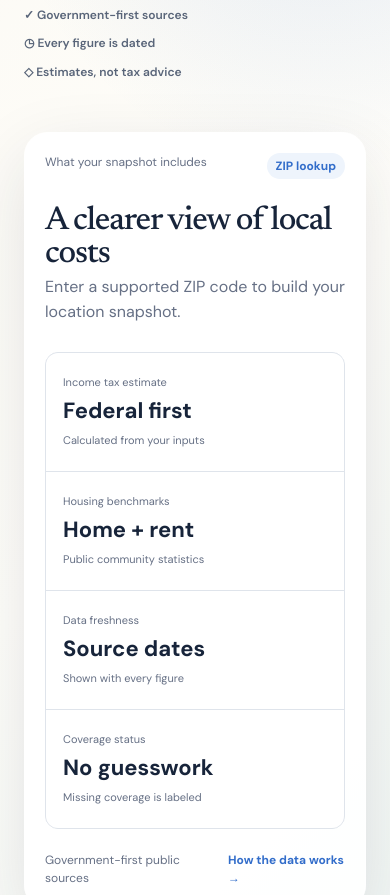
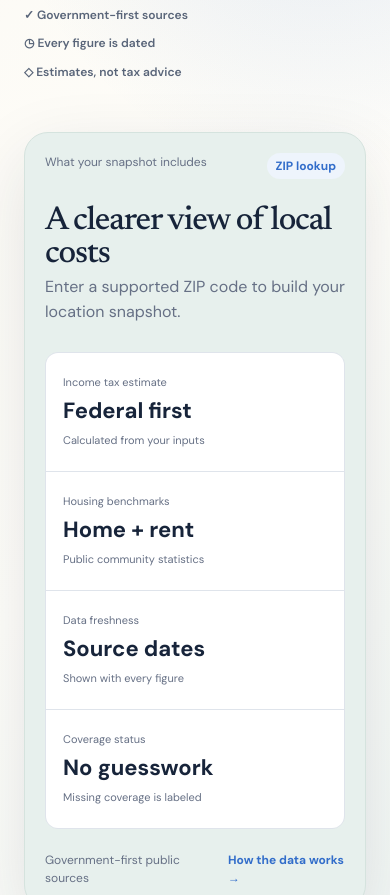
Before and after one commit to juser05/locale-cost-snapshot, a website: page index.html in a window 390 px wide. Shown: the part 640-1535 px from the top of the page. Drawn offline with Linux system fonts and the light colour scheme.

Commit message:
Align feature preview card

```diff
--- a/styles.css
+++ b/styles.css
@@ -116,13 +116,11 @@ h1 em { color: var(--blue); font-weight: 500; }
 .preview-card {
   position: relative;
   padding: 28px;
-  border: 1px solid rgba(255,255,255,.8);
+  border: 1px solid #d5e3de;
   border-radius: 24px;
-  background: rgba(255,255,255,.91);
+  background: #e7f0ed;
   box-shadow: var(--shadow);
-  transform: rotate(1.2deg);
 }
-.preview-card::before { content: ""; position: absolute; inset: 10px -18px -18px 18px; z-index: -1; border-radius: 24px; background: #dce9e4; transform: rotate(-2deg); }
 .preview-top, .preview-foot { display: flex; justify-content: space-between; gap: 20px; color: var(--muted); font-size: 12px; }
 .preview-top b { padding: 4px 9px; border-radius: 99px; color: var(--blue); background: var(--soft-blue); }
 .preview-card h2 { margin-top: 27px; font-size: 33px; }
@@ -257,7 +255,7 @@ body > footer small { grid-column: 1/-1; padding-top: 18px; border-top: 1px soli
   header { grid-template-columns: 1fr auto; }
   header nav { display: none; }
   .hero { grid-template-columns: 1fr; padding-top: 65px; }
-  .preview-card { max-width: 650px; transform: none; }
+  .preview-card { max-width: 650px; }
   .dashboard { grid-template-columns: 1fr; }
   .compare { grid-template-columns: 1fr; align-items: stretch; gap: 30px; }
   .comparison-results { grid-column: 1; }
```
